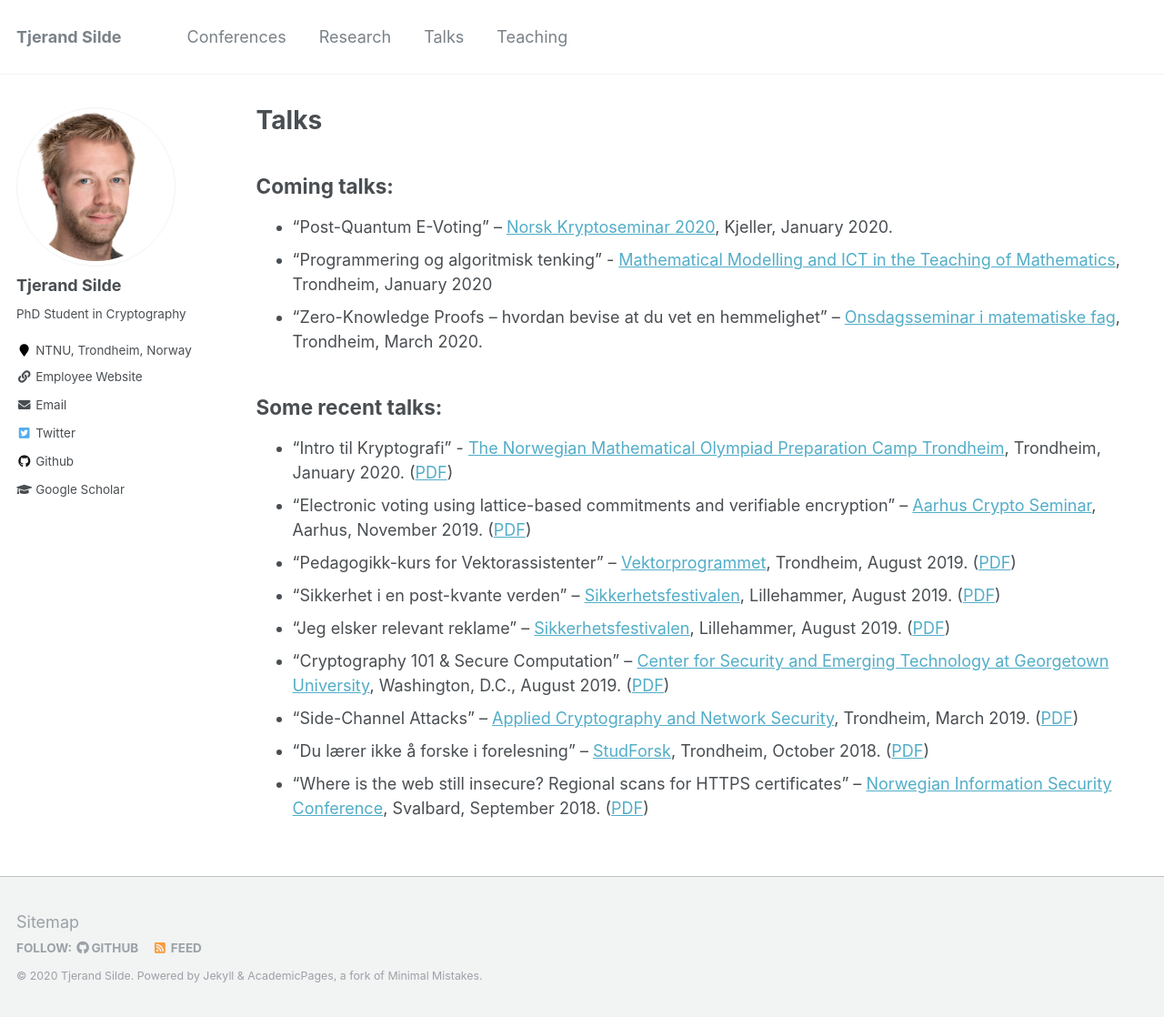
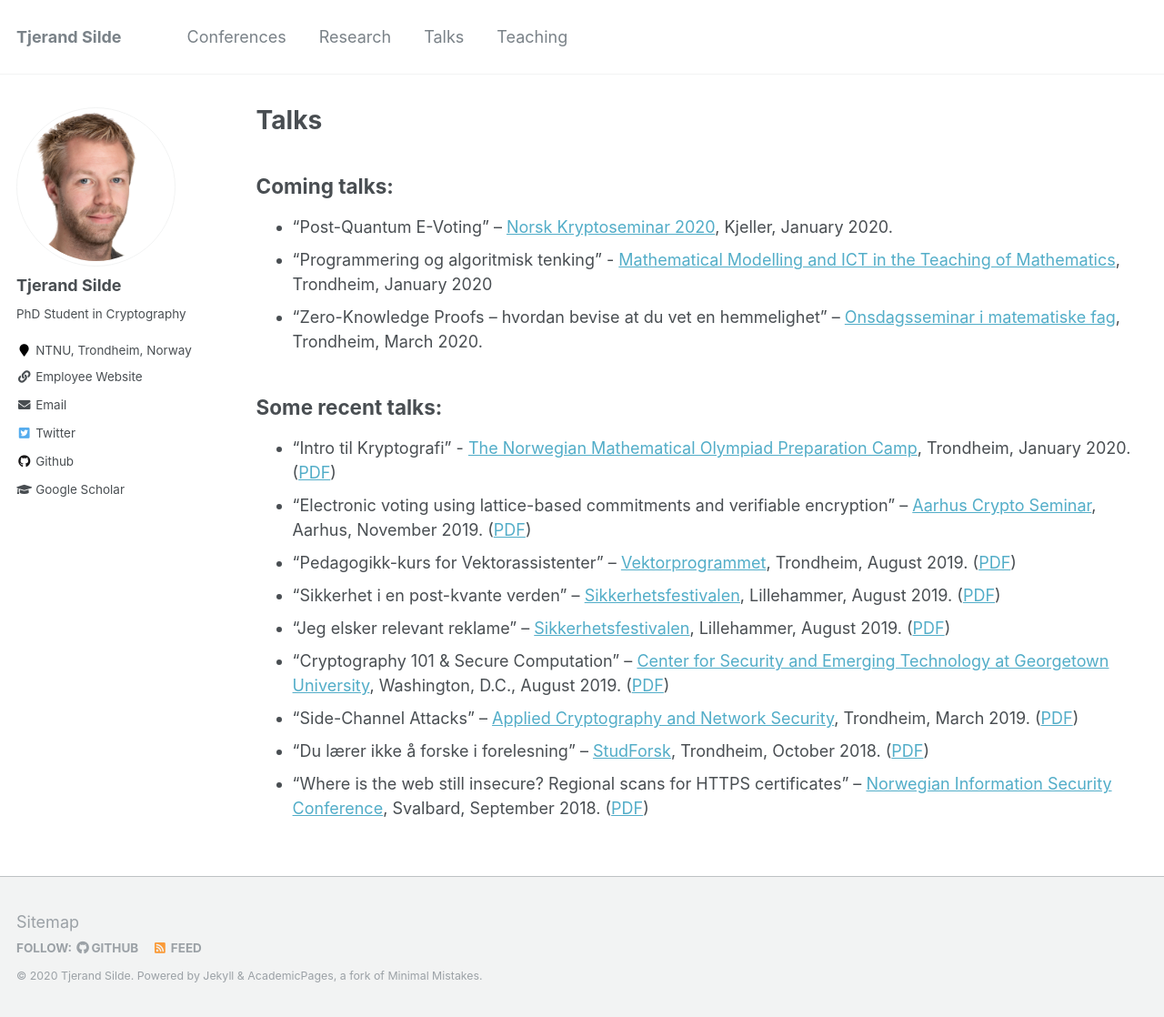
Before and after one commit to tjesi/tjesi.github.io, a Jekyll site: the page built from _pages/talks.md, in a window 1280 px wide and 1118 px high. Shown: the whole window at 91% size. Built offline with Jekyll 4.4.1, drawn with Linux system fonts in a browser that asks for light colours.

Commit message:
Update talks.md

```diff
--- a/_pages/talks.md
+++ b/_pages/talks.md
@@ -14,7 +14,7 @@
 
 ## Some recent talks:
 
-* "Intro til Kryptografi" - [The Norwegian Mathematical Olympiad Preparation Camp Trondheim](https://abelkonkurransen.no/en/), Trondheim, January 2020. ([PDF](https://tjerandsilde.no/files/Abelforedrag.pdf))
+* "Intro til Kryptografi" - [The Norwegian Mathematical Olympiad Preparation Camp](https://abelkonkurransen.no/en/), Trondheim, January 2020. ([PDF](https://tjerandsilde.no/files/Abelforedrag.pdf))
 * “Electronic voting using lattice-based commitments and verifiable encryption” – [Aarhus Crypto Seminar](https://cs.au.dk/~oech/seminar.html), Aarhus, November 2019. ([PDF](https://tjerandsilde.no/files/Aarhus_Crypto_Seminar_Presentation.pdf))
 * “Pedagogikk-kurs for Vektorassistenter” – [Vektorprogrammet](https://vektorprogrammet.no), Trondheim, August 2019. ([PDF](https://tjerandsilde.no/files/Pedagogikk_kurs_for_vektorprogrammet.pdf))
 * “Sikkerhet i en post-kvante verden” – [Sikkerhetsfestivalen](https://sikkerhetsfestivalen.no), Lillehammer, August 2019. ([PDF](https://tjerandsilde.no/files/Sikkerhetsfestivalen_Tjerand_Silde_Sikkerhet_I_En_Post-kvante_Verden.pdf))
```
